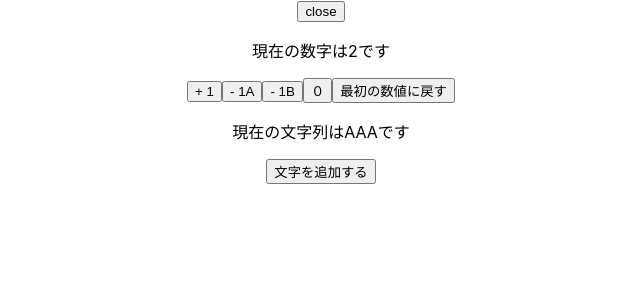
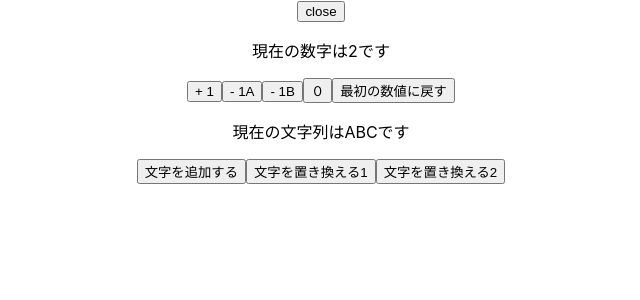
Before and after one commit to yuya-kambayashi/reactOfficial, a React (Create React App) app in the folder react-official/: page / in a window 1280 px wide. Shown: the top 300 px of the page, without its empty margins (319-959 px from the left). Built offline with nearby package versions, Linux system fonts and the light colour scheme.

Commit message:
useState prevStateを用いて配列の要素を更新します

```diff
--- a/react-official/src/Counter.tsx
+++ b/react-official/src/Counter.tsx
@@ -1,4 +1,4 @@
-import React, {useState} from 'react';
+import React, {useState, useRef, useEffect} from 'react';
 import './styles.css';
 
 const Counter = () => {
@@ -11,12 +11,18 @@ const Counter = () => {
     // toggleの関数を宣言
     const toggle = () => setOpen(!open)
 
-    const initialArray = Array(3).fill("A");
+    const initialArray = ["A", "B", "C"];
     const [letters, setLetters] = useState<string[]>(initialArray);
     const addLetter = (letter: string) => {
         setLetters(prevState => prevState.concat("B"));
     }
 
+    const exchangeLetter = () => {
+        const newArray = letters.slice();
+        newArray.splice(0, 1, "E");
+        console.log(newArray);
+        setLetters(newArray);
+    }
 
     return (
       <>
@@ -36,6 +42,15 @@ const Counter = () => {
         <div className={open ? 'isOpen' : 'isClose'}>
           <p>現在の文字列は{letters}です</p>
           <button onClick={() => setLetters( prevState => prevState.concat("B"))}>文字を追加する</button>
+          <button onClick={exchangeLetter}>文字を置き換える1</button>
+          <button onClick={
+              () => setLetters( prevState => {
+                                const newArray = prevState.slice();
+                                newArray.splice(0, 1, "F");
+                                return newArray;
+                            })}>
+            文字を置き換える2
+            </button>
         </div>
       </>
     )
```
